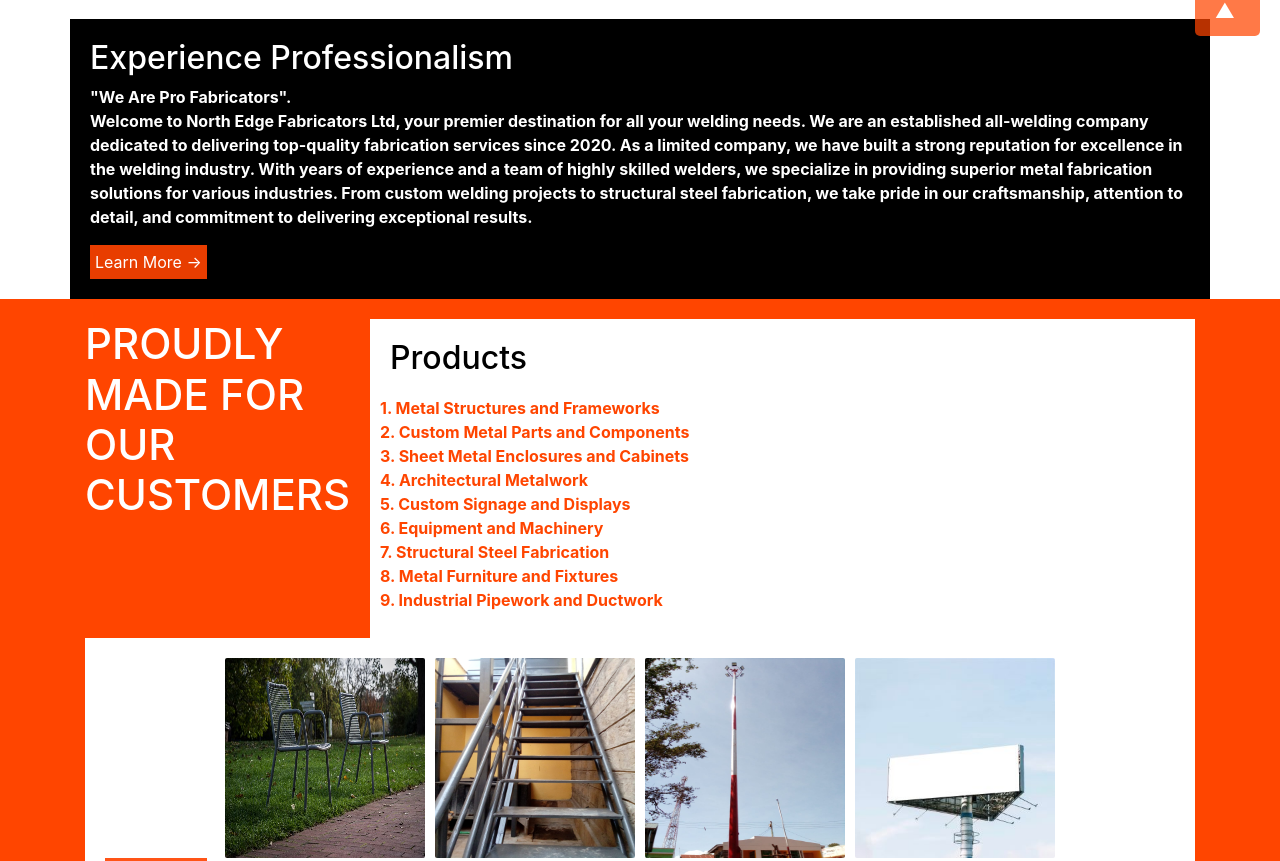
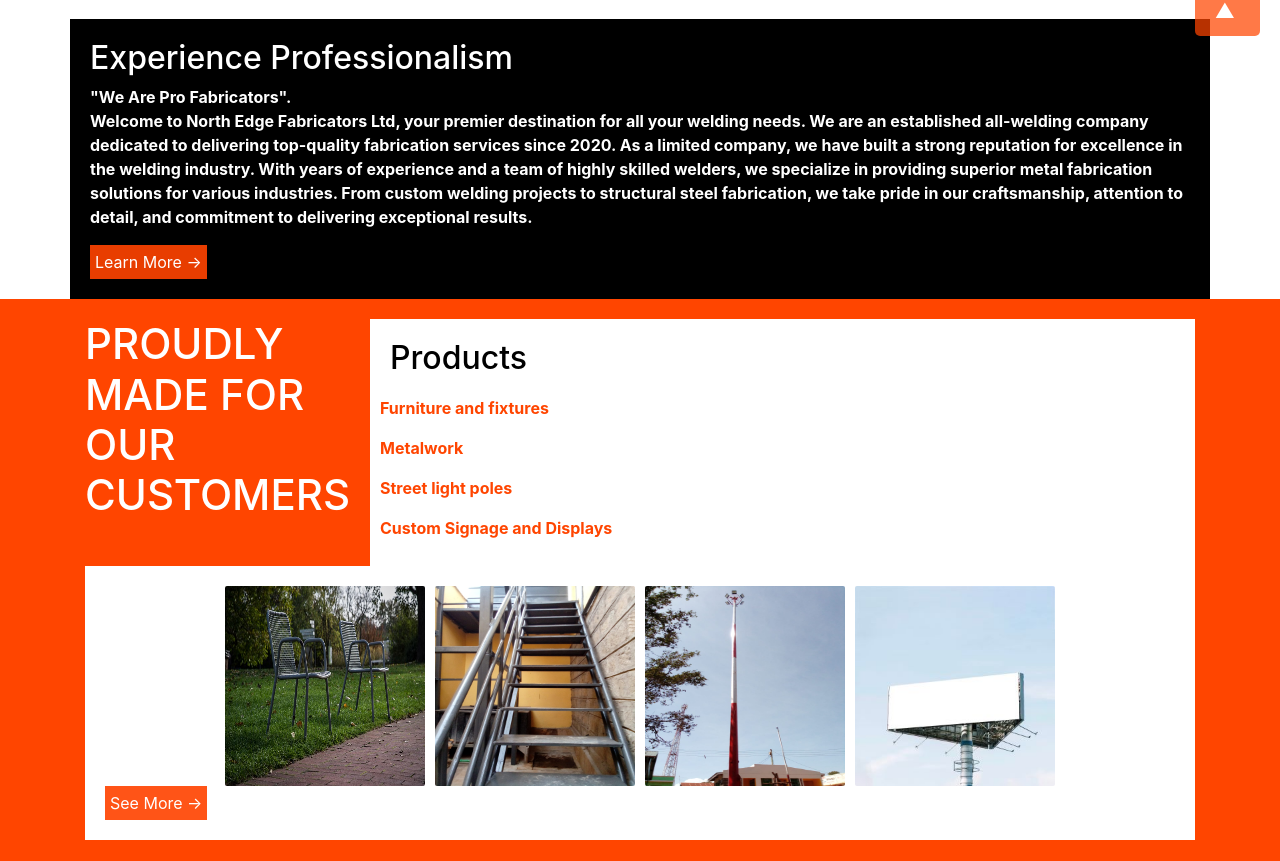
Before and after one commit to deni-cyber/nefproject, a Django app: page / in a window 1280 px wide. Shown: the part 744-1605 px from the top of the page. Run offline with Django 4.2, Linux system fonts and the light colour scheme; data comes from the database, SQL or seed files in the repository.

Commit message:
modified slideshow presentation & static demo list

```diff
--- a/homeapp/static/homeapp/css/slideshow.css
+++ b/homeapp/static/homeapp/css/slideshow.css
@@ -11,10 +11,9 @@
 }
 
 .slide img{
-    width: 100%;
-    height: 100%;
-    max-width: 300px;
-    max-height: 250px;
+
+    width: 300px;
+    height: 300px;
 }
 
 @media (max-width: 600px) {
--- a/homeapp/templates/homeapp/home.html
+++ b/homeapp/templates/homeapp/home.html
@@ -50,17 +50,12 @@
 
                 <div class="pdiv">
                     <h4>Products</h4>
-                    <p class="listP">
-                        1. Metal Structures and Frameworks <br/>
-                        2. Custom Metal Parts and Components <br/>
-                        3. Sheet Metal Enclosures and Cabinets <br/>
-                        4. Architectural Metalwork <br/>
-                        5. Custom Signage and Displays <br/>
-                        6. Equipment and Machinery <br/>
-                        7. Structural Steel Fabrication <br/>
-                        8. Metal Furniture and Fixtures <br/>
-                        9. Industrial Pipework and Ductwork <br/>
-                    </p>
+
+                        {% for product in products %}
+                        <p class="listP">{{product.name}}</p>
+
+                        {% endfor %}
+
                 </div>
             </div>
 
@@ -97,16 +92,9 @@
                 </div>
                 {% endfor %}
             </div>
-
-            <p class="listP2">
-                1. Custom Metal Fabrication<br/>
-                2. Sheet Metal Fabrication<br/>
-                3. Welding and Assembly<br/>
-                4. Powder Coating and Finishing<br/>
-                5. Prototyping<br/>
-                6. Installation and On-Site Services<br/>
-
-            </p>
+            {% for service in services %}
+            <p class="listP2">{{service.name}}</p>
+            {% endfor %}
         </div>
         <div class="col-md-7 bg-dark">
             <h3  class="boldh1">contact us now</h3>
```
